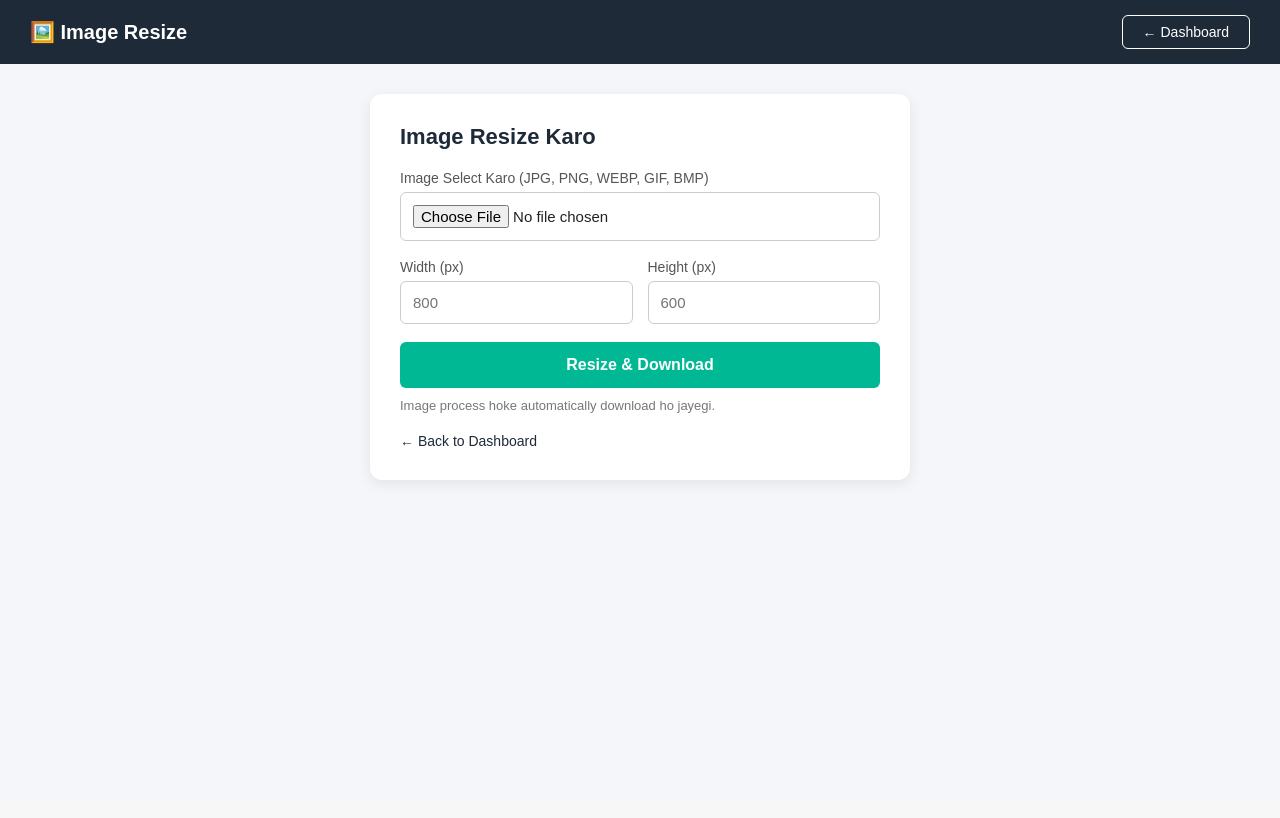
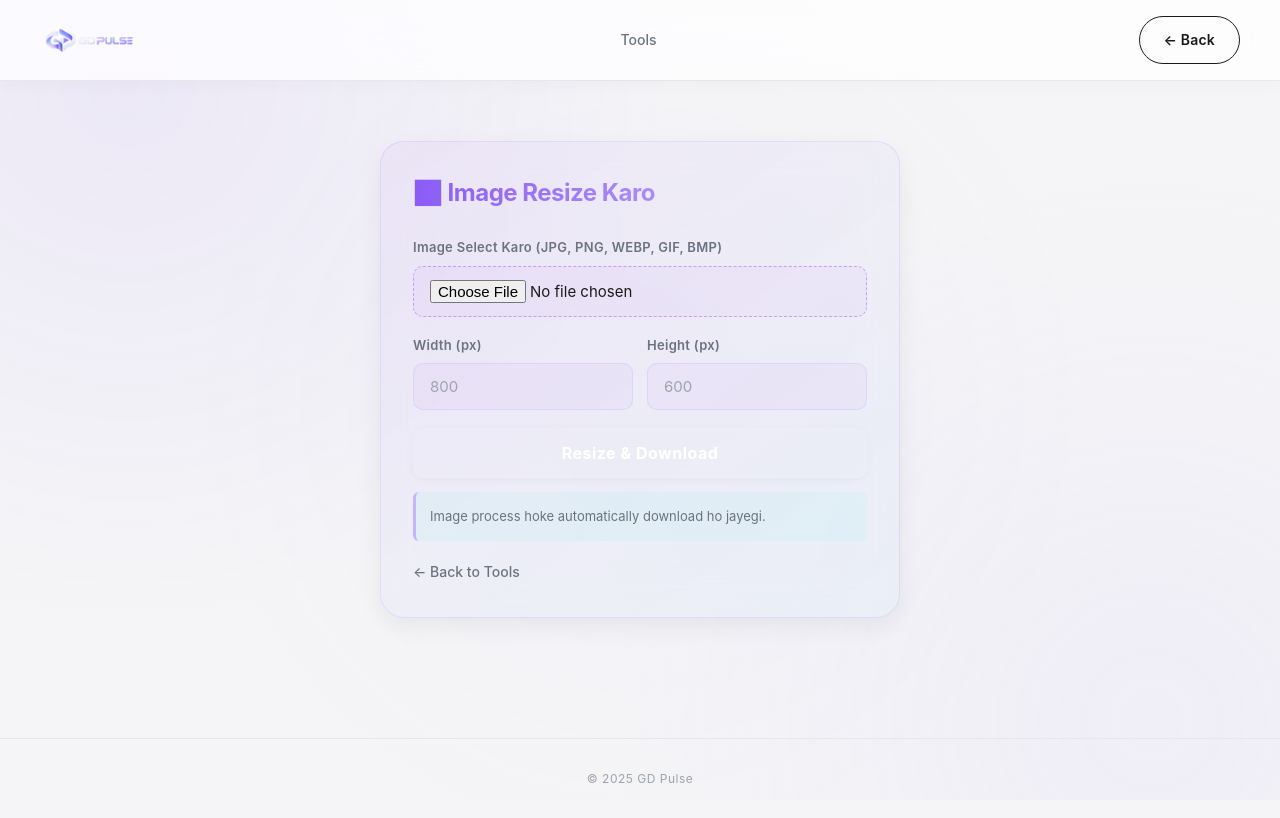
Before and after one commit to IGDIVU/gd-pulse, a Flask app: page /tools/image-resize in a window 1280 px wide. Before the commit the page ends 484 px from the top, so only its background shows below. Run offline with Flask 3, Linux system fonts and the light colour scheme; the visitor is signed in with stand-in values (Sample User, id 1).

Commit message:
Update image-resize.html

```diff
--- a/templates/image-resize.html
+++ b/templates/image-resize.html
@@ -4,61 +4,27 @@
 <meta charset="UTF-8">
 <meta name="viewport" content="width=device-width, initial-scale=1.0">
 <title>Image Resize — GD Pulse</title>
-<style>
-  * { margin: 0; padding: 0; box-sizing: border-box; font-family: Arial, sans-serif; }
-  body { background: #f4f6f9; color: #222; }
-  header {
-    background: #1e2a38; color: white; padding: 15px 30px;
-    display: flex; justify-content: space-between; align-items: center;
-  }
-  header h1 { font-size: 20px; }
-  .btn {
-    background: #00b894; color: white; padding: 8px 20px;
-    border: none; border-radius: 6px; cursor: pointer;
-    font-size: 14px; text-decoration: none;
-  }
-  .btn:hover { background: #019875; }
-  .btn-outline { background: transparent; border: 1px solid #00b894; color: #00b894; }
-  main { padding: 30px; max-width: 600px; margin: 0 auto; }
-  .box {
-    background: white; padding: 30px; border-radius: 12px;
-    box-shadow: 0 4px 14px rgba(0,0,0,0.08);
-  }
-  h2 { color: #1e2a38; margin-bottom: 20px; font-size: 22px; }
-  label { display: block; font-size: 14px; color: #555; margin-bottom: 6px; }
-  input {
-    width: 100%; padding: 12px; margin-bottom: 18px;
-    border: 1px solid #ccc; border-radius: 6px; font-size: 15px;
-  }
-  input:focus { outline: none; border-color: #00b894; }
-  .row { display: flex; gap: 15px; }
-  .row > div { flex: 1; }
-  .calc-btn {
-    width: 100%; padding: 14px; background: #00b894; color: white;
-    border: none; border-radius: 6px; font-size: 16px; cursor: pointer;
-    font-weight: bold;
-  }
-  .calc-btn:hover { background: #019875; }
-  .calc-btn:disabled { background: #aaa; cursor: not-allowed; }
-  .back { display: inline-block; margin-top: 20px; color: #1e2a38; text-decoration: none; font-size: 14px; }
-  .info { font-size: 13px; color: #777; margin-top: 10px; }
-  .loading { text-align: center; color: #00b894; margin-top: 15px; display: none; }
-</style>
+<link rel="icon" type="image/png" href="/static/favicon.png">
+<link rel="stylesheet" href="/static/style.css">
 </head>
 <body>
 
   <header>
-    <h1>🖼️ Image Resize</h1>
-    <a href="/" class="btn btn-outline" style="color:white; border-color:white;">← Dashboard</a>
+    <a href="/" class="logo"><img src="/static/logo-horizontal.png" alt="GD Pulse"></a>
+    <nav class="nav-links"><a href="/tools">Tools</a></nav>
+    <div class="header-right">
+      <a href="/tools" class="btn btn-outline">← Back</a>
+    </div>
   </header>
 
   <main>
+    <div class="container" style="max-width: 600px;">
       <div class="box">
-      <h2>Image Resize Karo</h2>
+        <h2>🖼️ Image Resize Karo</h2>
 
         <form id="resizeForm" method="POST" action="/tools/image-resize/process" enctype="multipart/form-data">
           <label>Image Select Karo (JPG, PNG, WEBP, GIF, BMP)</label>
-        <input type="file" name="image" id="imageInput" accept="image/*" required>
+          <input type="file" name="image" accept="image/*" required>
 
           <div class="row">
             <div>
@@ -77,9 +43,12 @@
         <div class="loading" id="loading">⏳ Processing... please wait</div>
         <div class="info">Image process hoke automatically download ho jayegi.</div>
 
-      <a href="/" class="back">← Back to Dashboard</a>
+        <a href="/tools" class="back">← Back to Tools</a>
+      </div>
     </div>
   </main>
+
+  <footer><p>© 2025 GD Pulse</p></footer>
 
   <script>
     document.getElementById("resizeForm").addEventListener("submit", function() {
```
Lines whose indentation alone changed are shown as unchanged.
